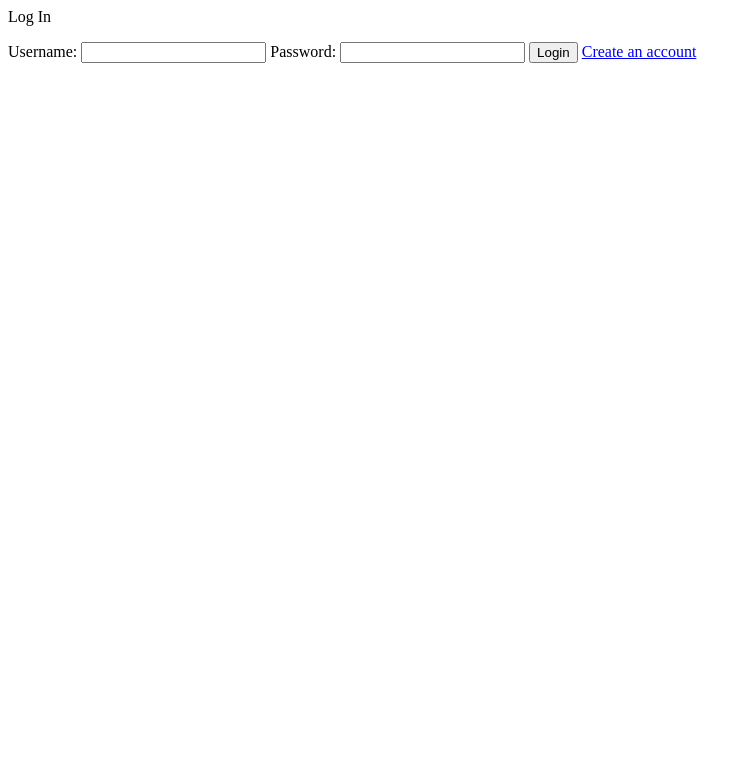
After one commit to ChicoState/FriendHub, a Django app: page /login/ in a window 1280 px wide. The commit adds this page. Shown: the top 783 px of the page, without its empty margins (0-750 px from the left). Run offline with Django 4.2, Linux system fonts and the light colour scheme.

Commit message:
Created Join/Login Forms

```diff
--- a/FriendHub/urls.py
+++ b/FriendHub/urls.py
@@ -19,5 +19,8 @@ from application import views as app_views
 
 urlpatterns = [
     path('admin/', admin.site.urls),
-    path("", app_views.home)
+    path("", app_views.home),
+    path("login/", app_views.user_login),
+    path("join/", app_views.join),
+    path("logout/", app_views.user_logout),
 ]
--- /dev/null
+++ b/application/forms.py
@@ -0,0 +1,36 @@
+from django import forms
+from django.contrib.auth.models import User
+from django.core.validators import MinLengthValidator
+
+class GuessForm(forms.Form):
+    guessLat = forms.DecimalField(label='Latitude', max_digits=22, decimal_places=16)
+    guessLng = forms.DecimalField(label='Longitude', max_digits=22, decimal_places=16)
+
+class JoinForm(forms.ModelForm):
+    password = forms.CharField(
+        widget=forms.PasswordInput(attrs={'autocomplete': 'new-password', 'placeholder': 'Password'}))
+    email = forms.CharField(
+        widget=forms.TextInput(attrs={'size': '30', 'placeholder': 'Email'}))
+    first_name = forms.CharField(
+        widget=forms.TextInput(attrs={'placeholder': 'First Name'}))
+    last_name = forms.CharField(
+        widget=forms.TextInput(attrs={'placeholder': 'Last Name'}))
+    username = forms.CharField(
+        widget=forms.TextInput(attrs={'placeholder': 'Username'}),
+        validators=[MinLengthValidator(3)]
+    )
+
+    class Meta:
+        model = User
+        fields = ('first_name', 'last_name', 'email', 'username', 'password')
+        help_texts = {'username': None}
+
+    def clean_email(self):
+        email = self.cleaned_data['email']
+        if User.objects.filter(email=email).exists():
+            raise forms.ValidationError("The given email is already registered.")
+        return email
+
+class LoginForm(forms.Form):
+    username = forms.CharField()
+    password = forms.CharField(widget=forms.PasswordInput())
--- a/application/views.py
+++ b/application/views.py
@@ -1,6 +1,55 @@
 from django.shortcuts import render, redirect
-from django.http import HttpResponse
+from django.contrib.auth import authenticate, login, logout
+from django.http import HttpResponse, HttpResponseRedirect
+from application.forms import JoinForm, LoginForm
+from django.urls import reverse
+from django.contrib.auth.decorators import login_required
 
+@login_required(login_url='/login/')
 def home(request):
     return render(request, 'home.html')
 # Create your views here.
+
+def join(request):
+    if (request.method == "POST"):
+        jform = JoinForm(request.POST)
+        if (jform.is_valid()):
+            # save form data to DB
+            user = jform.save()
+            # encrypt the password
+            user.set_password(user.password)
+            # save encrypted password to DB
+            user.save()
+            # success
+            return redirect("/")
+        else:
+            # invalid form
+            page_data = { "join_form": jform }
+            return render(request, 'join.html', page_data)
+    else:
+        jform = JoinForm()
+        page_data = { "join_form": jform }
+        return render(request, 'join.html', page_data)
+
+def user_login(request):
+    if (request.method == 'POST'):
+        lform = LoginForm(request.POST)
+        if lform.is_valid():
+            username = lform.cleaned_data["username"]
+            password = lform.cleaned_data["password"]
+            user = authenticate(username=username, password=password)
+            if user:
+                if user.is_active:
+                    login(request,user)
+                    return redirect("/")
+                else:
+                    return HttpResponse("This account is not active.")
+            else:
+                return render(request, 'login.html', {"login_form": LoginForm, "correct": False})
+    else:
+        return render(request, 'login.html', {"login_form": LoginForm, "correct": True})
+
+@login_required(login_url='/login/')
+def user_logout(request):
+    logout(request)
+    return redirect("/")
--- a/templates/home.html
+++ b/templates/home.html
@@ -6,9 +6,8 @@
     <meta name="viewport" content="width=device-width, initial-scale=1" />
     <title>FriendHub</title>
   </head>
-
   <body>
+    {% include "nav.html" %}
     <p>Start of FriendHub</p>
   </body>
-
   </html>
--- /dev/null
+++ b/templates/login.html
@@ -0,0 +1,24 @@
+<html>
+  <head>
+    {% load static %}
+    <title>FriendHub</title>
+  </head>
+  <body>
+    <div>
+      <div>
+        <p>Log In</p>
+      </div>
+    </div>
+    <div class="container">
+      <form action="/login/" method="POST">
+       {{ login_form }}
+        {% csrf_token %}
+        {% if correct == False %}
+        <p style = "color:rgb(209, 64, 64);">Invalid Username and or Password</p>
+        {% endif %}
+        <input type="submit"  value = "Login"/>
+        <a href="/join">Create an account</a>
+        </form>
+    </div>
+  </body>
+</html>
```
Also changed, not shown: templates/join.html (added, +25 -0 lines), templates/nav.html (added, +17 -0 lines).
